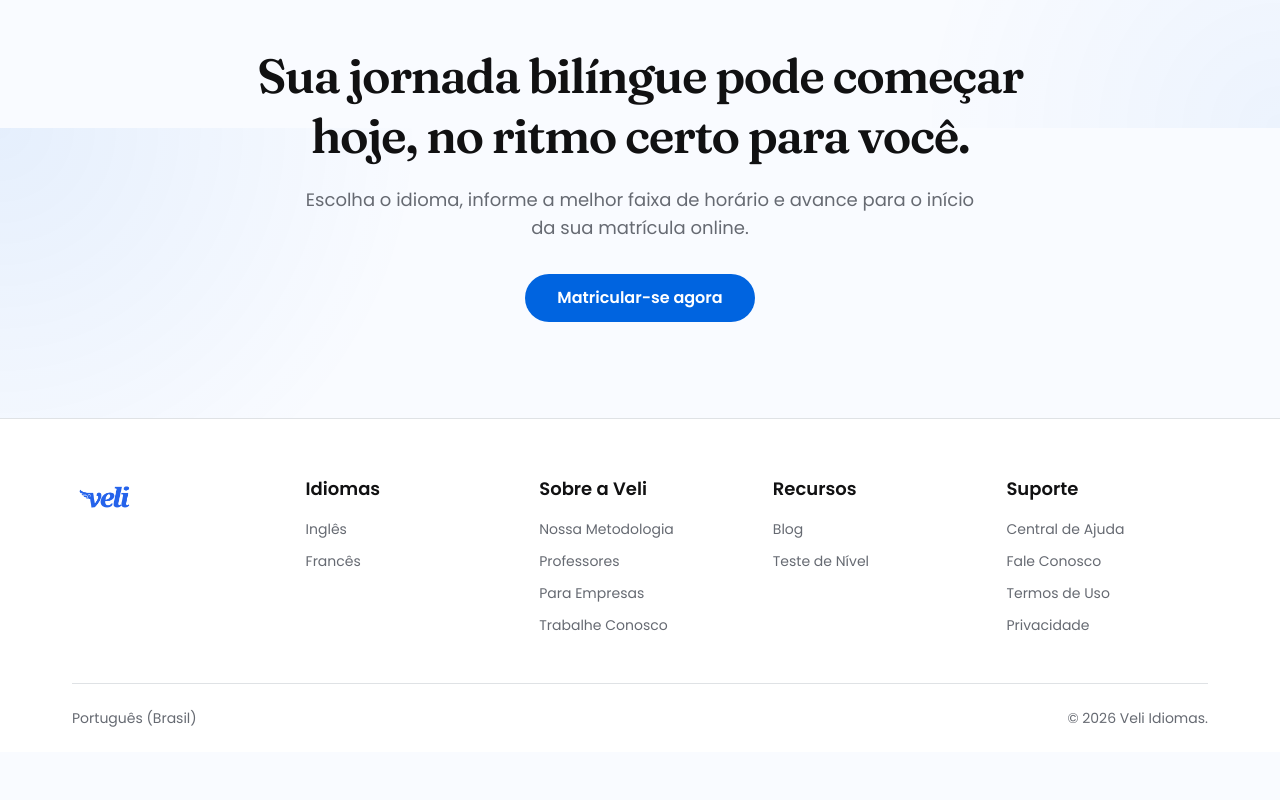
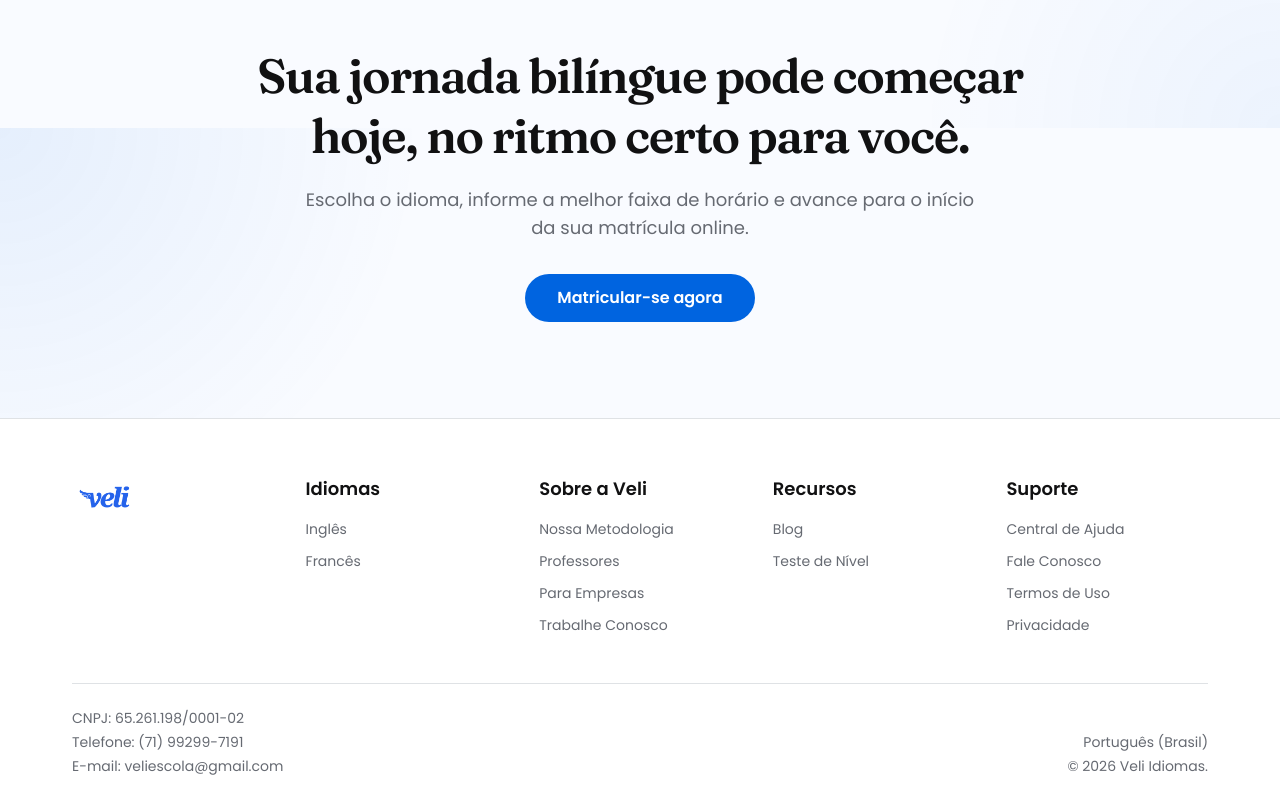
Before and after one commit to MatheusGeambastiane/veli-site, a Next.js app: page / in a window 1280 px wide. Shown: the part 5472-6272 px from the top of the page. Before the commit the page ends 6224 px from the top, so only its background shows below. Built offline with nearby package versions, Linux system fonts and the light colour scheme; no server answers.

Commit message:
feat: adiciona contatos ao rodape

```diff
--- a/src/shared/ui/site-footer.tsx
+++ b/src/shared/ui/site-footer.tsx
@@ -22,9 +22,29 @@ export function SiteFooter() {
             </div>
           ))}
         </div>
-        <div className="flex flex-col items-center justify-between gap-3 border-t border-border py-6 text-sm text-muted-foreground md:flex-row">
-          <p>Português (Brasil)</p>
-          <p>© 2026 Veli Idiomas.</p>
+        <div className="flex flex-col gap-4 border-t border-border py-6 text-sm text-muted-foreground md:flex-row md:items-end md:justify-between">
+          <div className="space-y-1 text-center md:text-left">
+            <p>CNPJ: 65.261.198/0001-02</p>
+            <p>
+              Telefone:{" "}
+              <a className="hover:text-foreground" href="tel:+5571992997191">
+                (71) 99299-7191
+              </a>
+            </p>
+            <p>
+              E-mail:{" "}
+              <a
+                className="hover:text-foreground"
+                href="mailto:veliescola@gmail.com"
+              >
+                veliescola@gmail.com
+              </a>
+            </p>
+          </div>
+          <div className="space-y-1 text-center md:text-right">
+            <p>Português (Brasil)</p>
+            <p>© 2026 Veli Idiomas.</p>
+          </div>
         </div>
       </div>
     </footer>
```
